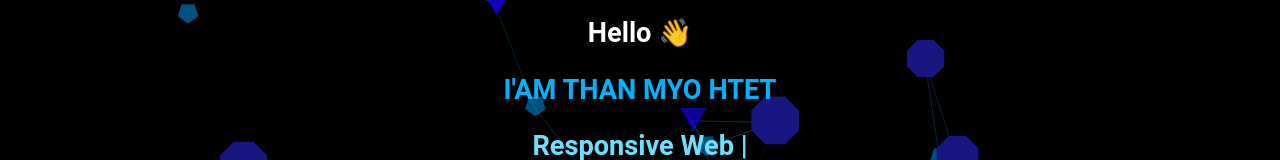
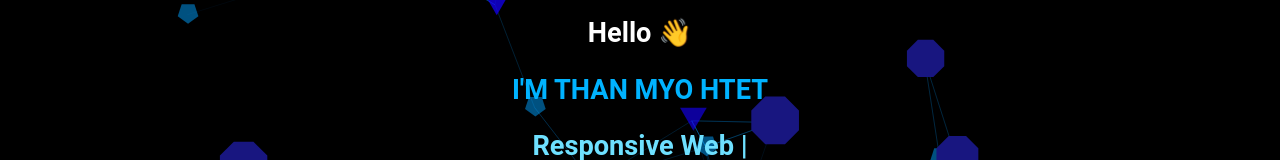
Before and after one commit to YoutLone/YYL, a React (Vite) app: page / in a window 1280 px wide. Shown: the part 243-403 px from the top of the page. Built offline with nearby package versions, Linux system fonts and the light colour scheme.

Commit message:
Corrected the sentence error

```diff
--- a/src/components/Hero/Hero.jsx
+++ b/src/components/Hero/Hero.jsx
@@ -12,7 +12,7 @@ function Hero() {
       <main id="hero">
         <section className="hero_container">
           <p className="hero_title">Hello 👋</p>
-          <p className="hero_title2 name">I'AM THAN MYO HTET</p>
+          <p className="hero_title2 name">I'M THAN MYO HTET</p>
           <Typed className="hero_title3"
           strings={[
             "Full-Stack Web Developer",
```
